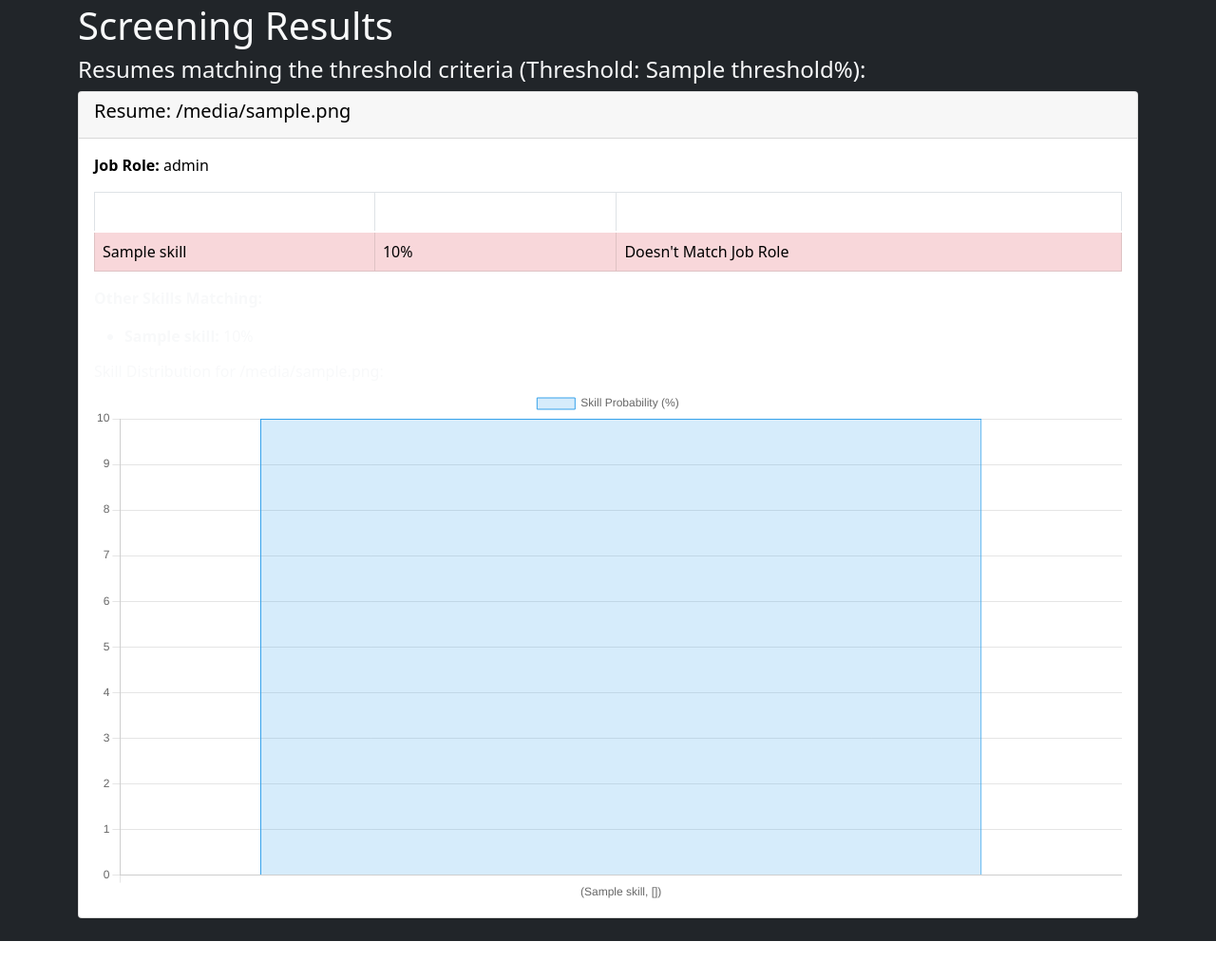
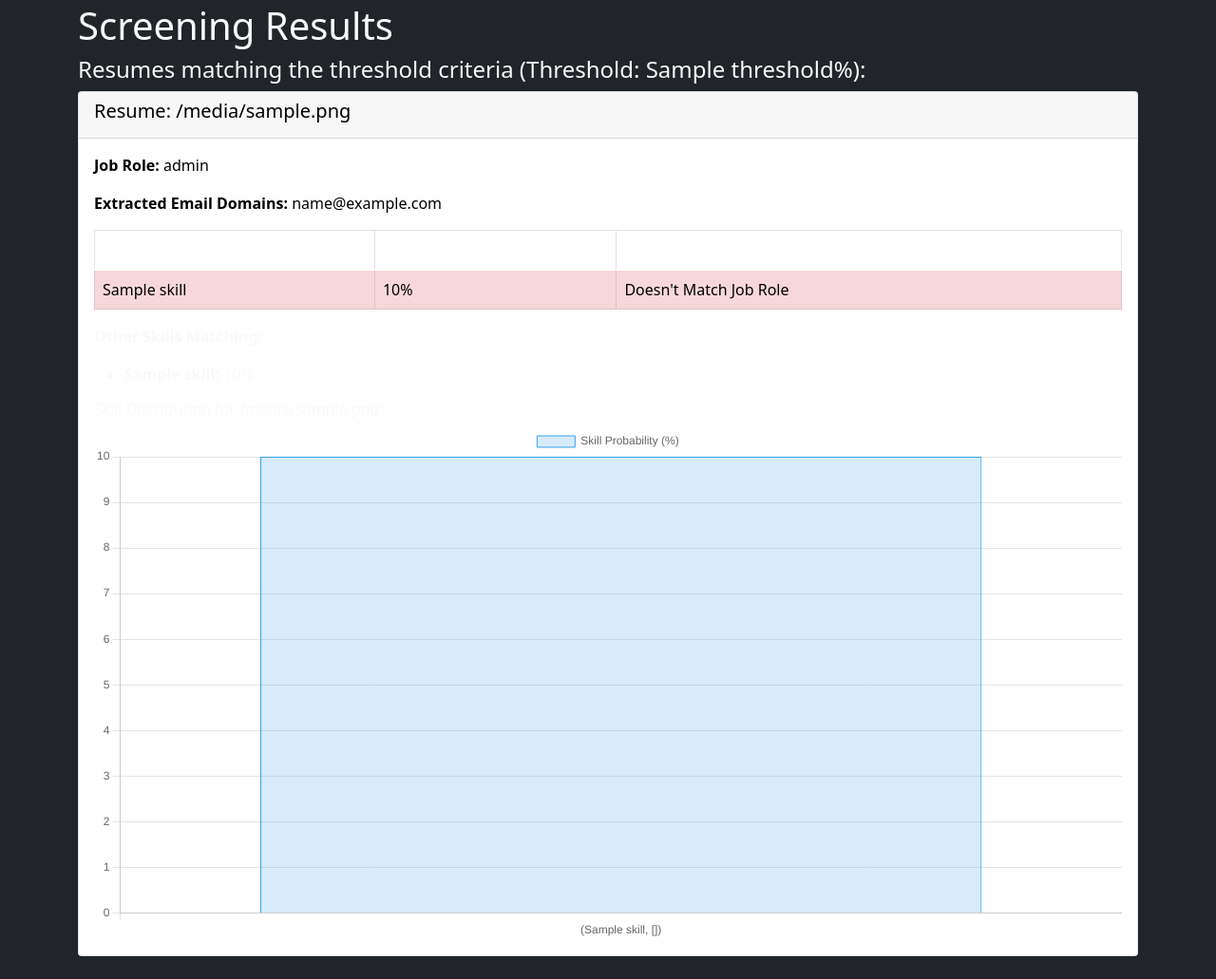
Before and after one commit to santoshkumarhatti/majorproject, a Flask app: template templates/screening.html in a window 1280 px wide. Shown: the part 131-1162 px from the top of the page at 95% size. Before the commit the page ends 1122 px from the top, so only its background shows below. Run offline with Flask 3, Linux system fonts and the light colour scheme; the template is opened without the code that fills it: most values are stand-ins (such as "Sample title", 1, 10 or a date in 2020); parts of the project's set-up code (start-up, migrations or seed data) failed here and were passed over; some libraries are stand-ins or nearby versions.

Commit message:
second pish

```diff
--- a/app.py
+++ b/app.py
@@ -41,6 +41,21 @@
 def is_pdf_empty(filepath):
     text = extract_text_from_pdf(filepath)
     return not text.strip()
+
+
+import re
+
+def extract_emails(text):
+    # Regex to match complete email addresses
+    email_regex = r'[a-zA-Z0-9._%+-]+@[a-zA-Z0-9.-]+\.[a-zA-Z]{2,}'
+
+    # Extract all email addresses
+    emails = re.findall(email_regex, text)
+
+    return emails
+
+
+
 @app.route('/', methods=['GET', 'POST'])
 def upload_file():
     if request.method == 'POST':
@@ -67,6 +82,8 @@
                 # Extract text from the resume
                 text = extract_text_from_pdf(file_path)
 
+                email_domains = extract_emails(text)
+
                 # Clean resume and predict skills
                 cleaned_text = clean_resume(text)
                 skills = predict_skills(cleaned_text, threshold)  # Pass threshold to skills prediction
@@ -85,7 +102,8 @@
                         'skills': skills,
                         'probability': probability,
                         'max_skill_name': max_skill_name,  # Add max skill information
-                        'max_skill_value': max_skill_value  # Add max skill value
+                        'max_skill_value': max_skill_value,  # Add max skill value
+                        'email_domains': ', '.join(email_domains)
                     })
 
         if not resumes:
--- a/templates/screening.html
+++ b/templates/screening.html
@@ -25,6 +25,7 @@
                     </div>
                     <div class="card-body">
                         <p><strong style="color: black;">Job Role:</strong> <span style="color: black;">{{ resume['role'] }}</span></p>
+                        <p><strong style="color: black;">Extracted Email Domains:</strong> <span style="color: black;">{{ resume['email_domains'] }}</span></p>
 
 
                         <!-- Check each skill and compare its value with the threshold -->
```
